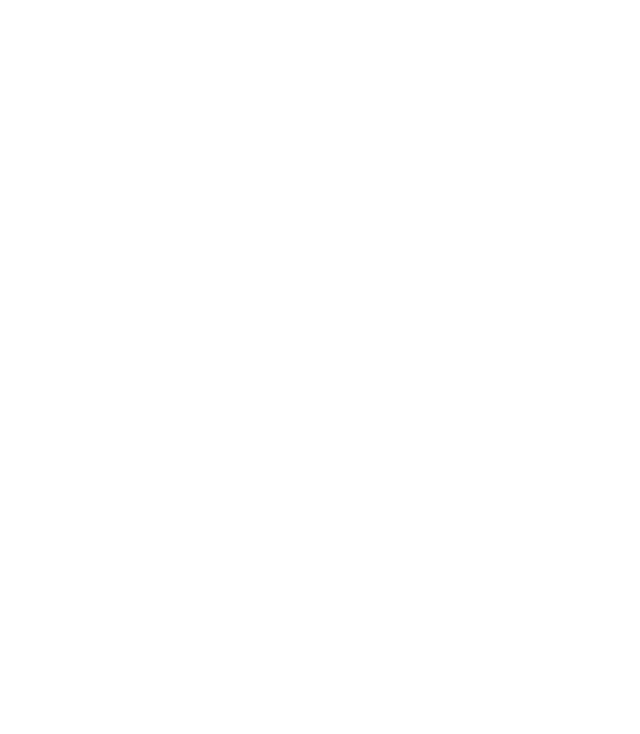
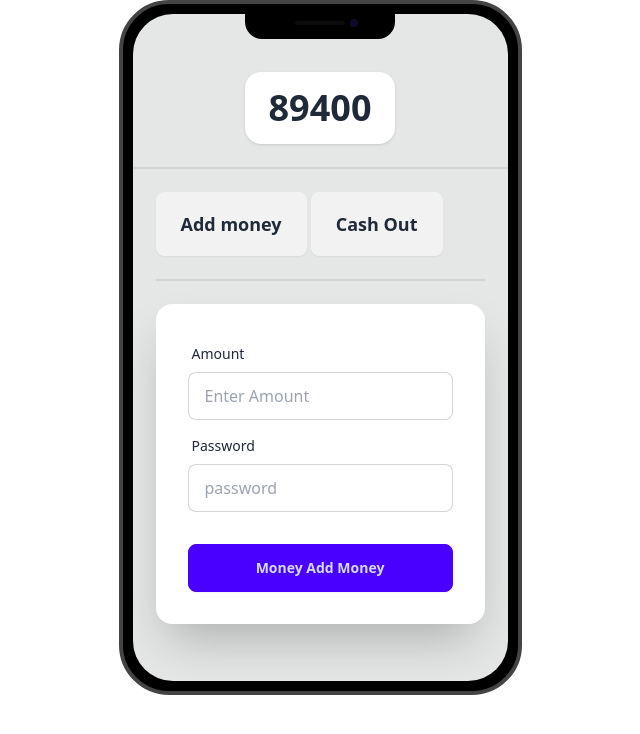
Before and after one commit to codewithsiham1/phonepayoomfs, a plain HTML site: page index.html in a window 1280 px wide. Shown: the whole page, without its empty margins (320-960 px from the left). Drawn offline with nearby package versions, Linux system fonts and the light colour scheme.

Commit message:
this is a choise

```diff
--- a/index.html
+++ b/index.html
@@ -1,12 +1,61 @@
 <!DOCTYPE html>
-<html lang="en">
+<html lang="en" data-theme="light">
 <head>
     <meta charset="UTF-8">
     <meta name="viewport" content="width=device-width, initial-scale=1.0">
     <title>Document</title>
+
+<link href="https://cdn.jsdelivr.net/npm/daisyui@4.12.13/dist/full.min.css" rel="stylesheet" type="text/css" />
+<script src="https://cdn.tailwindcss.com"></script>
+
 </head>
 <body>
+    <main class="flex justify-center">
+        <div class="mockup-phone">
+            <div class="camera"></div>
+            <div class="display">
+              <div class="artboard artboard-demo phone-2">
+                <!-- login button -->
+           <div>
+            <div class="stats shadow">
+              <div class="stat">
 
+                <div id="account-balance" class="stat-value">89400</div>
+              </div>
+            </div>
+           </div>
+           <div class="divider"></div>
+           <!--  -->
+          <div>
+            <button class="btn btn-lg">Add money</button>
+            <button class="btn btn-lg">Cash Out</button>
+            <div class="divider"></div>
+            <div class="card bg-base-100 w-full max-w-sm shrink-0 shadow-2xl">
+              <form class="card-body">
+                <div class="form-control">
+                  <label class="label">
+                    <span class="label-text">Amount</span>
+                  </label>
+                  <input id="add-amount" type="text" placeholder="Enter Amount" class="input input-bordered" required />
+                </div>
+                <div class="form-control">
+                  <label class="label">
+                    <span class="label-text">Password</span>
+                  </label>
+                  <input id="password" type="password" placeholder="password" class="input input-bordered" required />
+
+                </div>
+                <div class="form-control mt-6">
+                  <button id="btn-add-money"  class="btn btn-primary">Money Add Money</button>
+                </div>
+              </form>
+            </div>
+          </div>
+                 <!--  -->
+              </div>
+            </div>
+          </div>
+    </main>
     <script src="java.js"></script>
 </body>
 </html>
--- a/java.js
+++ b/java.js
@@ -0,0 +1,15 @@
+document.getElementById('btn-add-money')
+.addEventListener('click',function(event){
+    event.preventDefault();
+    const addMoneyInput=document.getElementById('add-amount').value;
+    console.log(addMoneyInput)
+    const password=document.getElementById('password').value;
+    console.log(password);
+    const ammount=document.getElementById('account-balance').innerText;
+    console.log(ammount);
+    const ammounttotal=parseFloat(addMoneyInput);
+   const balanceNumber=parseFloat(ammount);
+   const newBalnce=ammounttotal+balanceNumber;
+   console.log(newBalnce)
+   document.getElementById('account-balance').innerText=newBalnce
+})
--- /dev/null
+++ b/tailwind.config.js
@@ -0,0 +1,7 @@
+module.exports = {
+    content: ["./src/**/*.{html,js}"],
+    theme: {
+      extend: {},
+    },
+    plugins: [],
+  }
```
